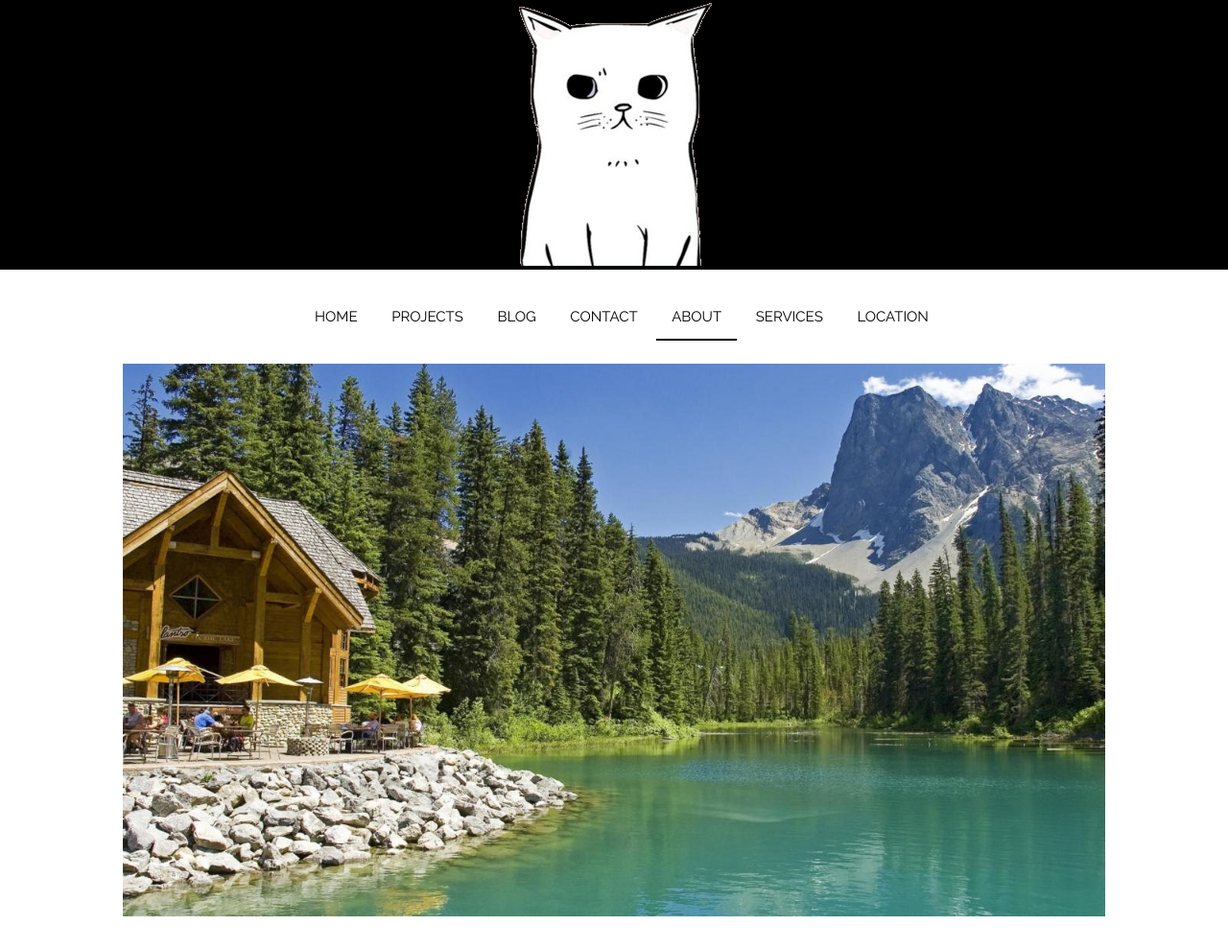
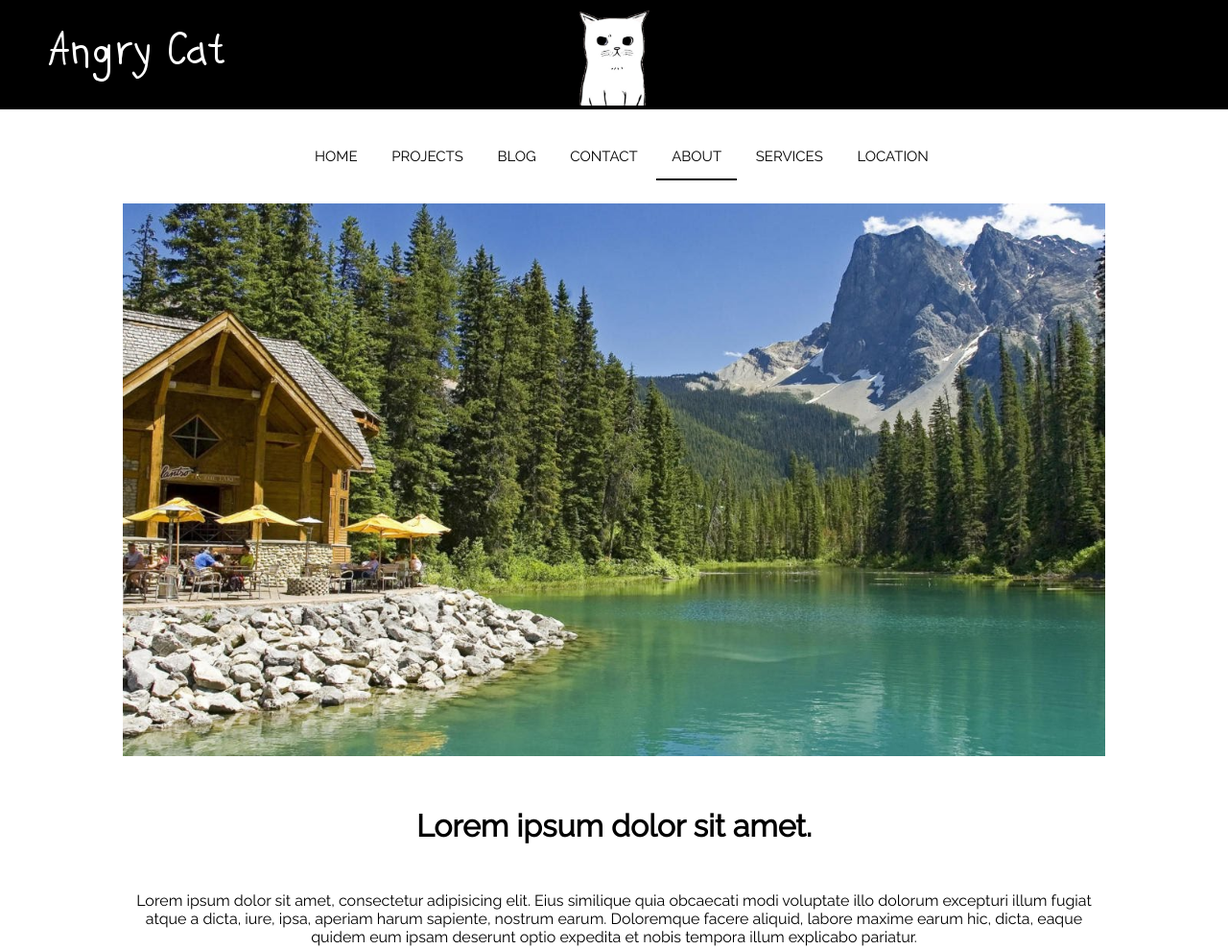
Before and after one commit to dzmitry-rogov/dzmitry-rogov.github.io, a plain HTML site: page about.html in a window 1280 px wide. Shown: the top 989 px of the page at 96% size. Drawn offline with Linux system fonts and the light colour scheme.

Commit message:
add "Angry Cat" on all pages

```diff
--- a/about.html
+++ b/about.html
@@ -12,7 +12,8 @@
 <body>
 	<header>
 		<div class="logo">
-			<a href="index.html"><img class="graficlogo" src="img/logo1.png" alt="logo"></div></a>
+			<div class="a-graficname"><a href="index.html"><img class="graficname" src="img/Angrycat.png" alt="logo"></a></div>
+			<div class="graficlogo"><a href="index.html"><img  class="graficlogo-img" src="img/logo1.png" alt="logo"></a></div>
 		</div>
 		<nav>
 			<div class="topnav" id="myTopnav">
```
Also changed, not shown: blog.html (+3 -2 lines), contact.html (+2 -1 lines), location.html (+2 -1 lines), projects.html (+2 -1 lines), services.html (+2 -1 lines).
